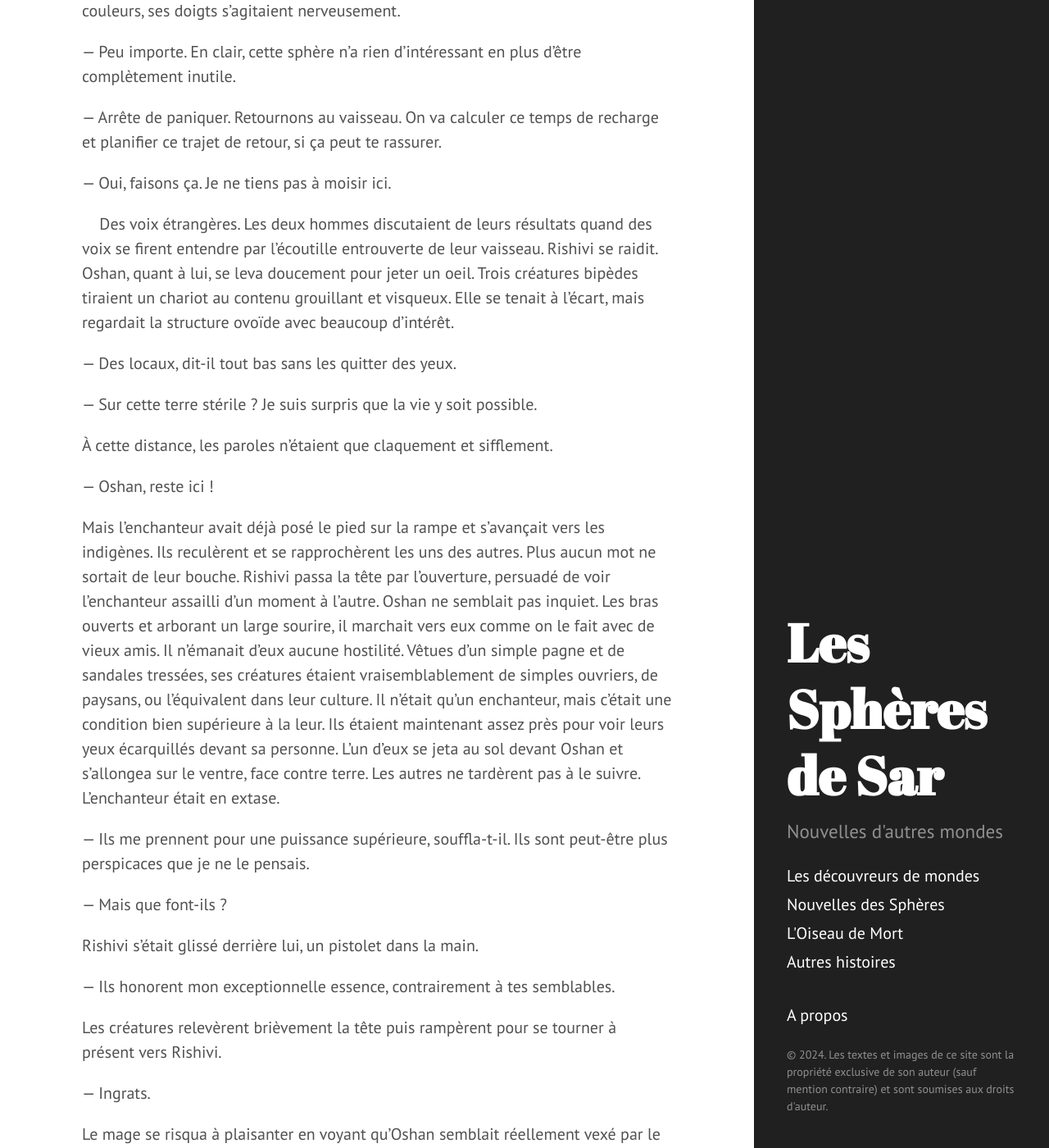
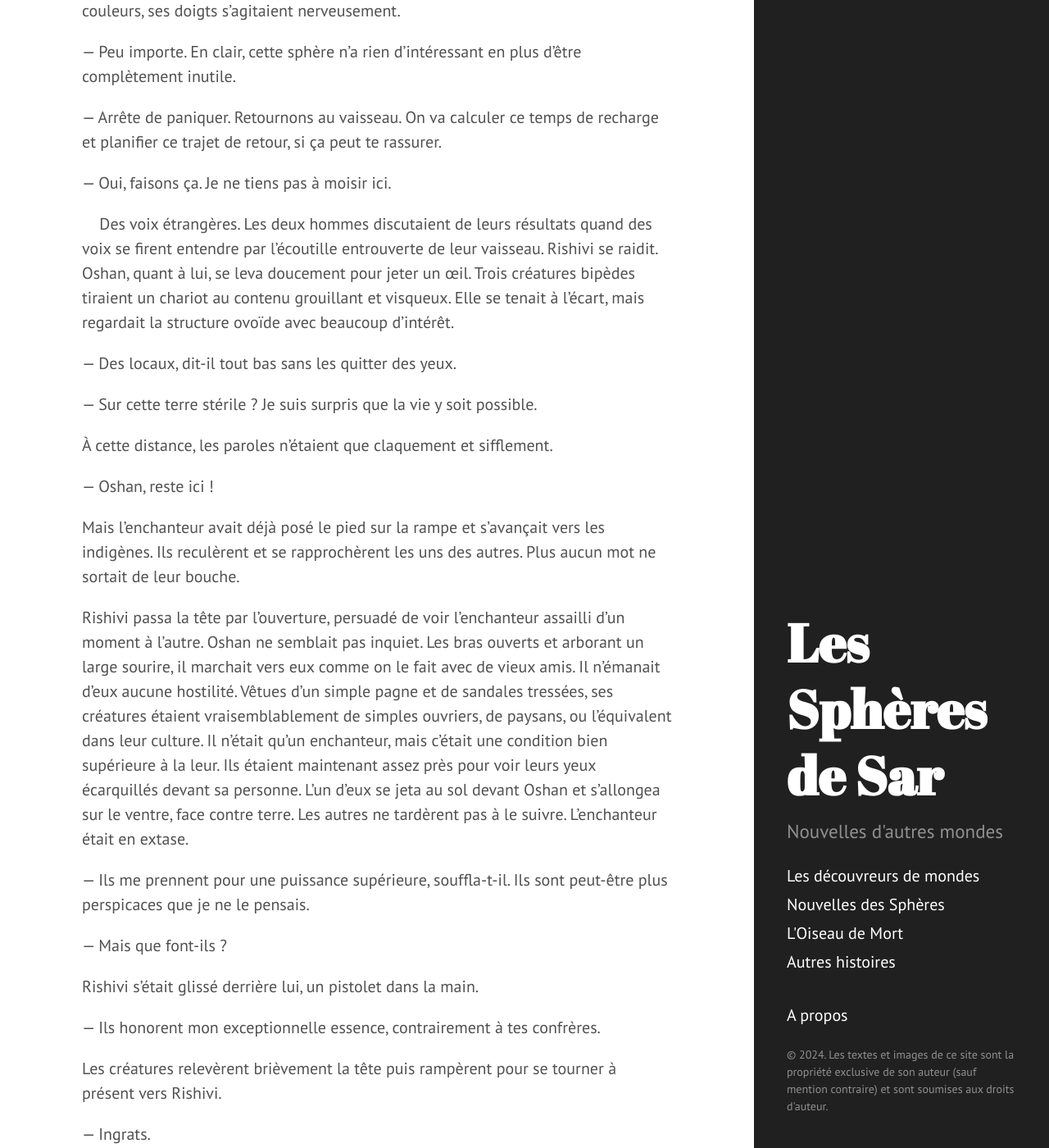
Before and after one commit to spheresdesar/shortstories, a Jekyll site: the page built from _posts/2016-04-27-l-attrait-du-vide.md, in a window 1280 px wide and 1400 px high, scrolled down 6532 px. Shown: the whole window at 82% size. Built offline with Jekyll 4.4.1, drawn with Linux system fonts in a browser that asks for light colours; comment, search, counter and statistics services are not loaded; some of the changed text lies outside the part shown.

Commit message:
Corrections L'attrait du vide

```diff
--- a/_posts/2016-04-27-l-attrait-du-vide.md
+++ b/_posts/2016-04-27-l-attrait-du-vide.md
@@ -70,7 +69,7 @@
 
 À peine, l'enchanteur avait atteint son siège que le vaisseau perdit brusquement de l'altitude. Il s'accrocha aux sangles de toutes ses forces pour ne pas rouler dans la cabine.
 
-— Par l'éther ! jura Rishivi qui luttait pour garder le contact avec sa sphère de contrôle.
+— Par l'Éther ! jura Rishivi qui luttait pour garder le contact avec sa sphère de contrôle.
 
 L'ovoïde fit une large embardée, son nez se dirigeait droit vers la surface bleue et liquide. Il piqua finalement vers le ciel, perturbant une nuée d'oiseaux noirs et blancs. Oshan profita d'une légère accalmie pour se glisser dans son siège.
 
@@ -86,26 +85,26 @@
 
 — On aurait dû faire demi-tour, ajouta-t-il.
 
-Le mage jeta la tête en arrière et ferma les yeux. Après un long moment de silence, Oshan détacha ses sangles et risqua un oeil au hublot.
+Le mage jeta la tête en arrière et ferma les yeux. Après un long moment de silence, Oshan détacha ses sangles et risqua un œil au hublot.
 
 — Au moins, on s'est posé sur la terre ferme.
 
 — Ouais, répondit Rishivi, sans conviction.
 
 
-&nbsp;&nbsp;&nbsp;&nbsp;Rishivi murmurait devant un panneau déployé sur la paroi de l'appareil. Le visage blême, il tanguait de gauche à droit comme pris d'ivresse.
+&nbsp;&nbsp;&nbsp;&nbsp;Rishivi murmurait devant le panneau déployé sur la paroi intérieur de l'appareil. Le visage blême, il tanguait de gauche à droit comme pris d'ivresse.
 
 — Alors, qu'est-ce que ça dit ? On peut sortir ou pas ?
 
 — Laisse-moi encore un peu de temps, je ne peux pas aller plus vite.
 
-— La terre n'a pas l'air bien avenante, mais j'ai hâte de voir les trésors que cette sphère cache.
+— Le paysage n'a pas l'air bien avenant, mais j'ai hâte de voir les trésors que cette sphère cache.
 
 Oshan remonta le vaisseau à pas joyeux. Il sortit une première combinaison étanche qu'il vérifia en cochant une à une les lignes d'une liste accrochée à côté. Il s'était attelé à la seconde quand Rishivi referma le panneau.
 
 — Alors ?
 
-— Et bien, l'air de OSRM11 semble semblable au nôtre. En moins d'une journée, nous ne devrions plus sentir de différence.
+— Et bien, l'air de OSRM11 est comparable à la nôtre. En moins d'une journée, nous ne devrions plus sentir de différence.
 
 — L'odeur, intervint Oshan. L'odeur est toujours différente. Quelle est ton odeur, OSRM11 ? Sérieusement, ne pourrait-on pas leur donner des noms plus sympathiques ?
 
@@ -166,7 +165,7 @@
 — Oui, faisons ça. Je ne tiens pas à moisir ici.
 
 
-&nbsp;&nbsp;&nbsp;&nbsp;Des voix étrangères. Les deux hommes discutaient de leurs résultats quand des voix se firent entendre par l’écoutille entrouverte de leur vaisseau. Rishivi se raidit. Oshan, quant à lui, se leva doucement pour jeter un oeil. Trois créatures bipèdes tiraient un chariot au contenu grouillant et visqueux. Elle se tenait à l’écart, mais regardait la structure ovoïde avec beaucoup d’intérêt.
+&nbsp;&nbsp;&nbsp;&nbsp;Des voix étrangères. Les deux hommes discutaient de leurs résultats quand des voix se firent entendre par l’écoutille entrouverte de leur vaisseau. Rishivi se raidit. Oshan, quant à lui, se leva doucement pour jeter un œil. Trois créatures bipèdes tiraient un chariot au contenu grouillant et visqueux. Elle se tenait à l’écart, mais regardait la structure ovoïde avec beaucoup d’intérêt.
 
 — Des locaux, dit-il tout bas sans les quitter des yeux.
 
@@ -177,6 +176,7 @@
 — Oshan, reste ici !
 
 Mais l’enchanteur avait déjà posé le pied sur la rampe et s’avançait vers les indigènes. Ils reculèrent et se rapprochèrent les uns des autres. Plus aucun mot ne sortait de leur bouche.
+
 Rishivi passa la tête par l’ouverture, persuadé de voir l’enchanteur assailli d’un moment à l’autre. Oshan ne semblait pas inquiet. Les bras ouverts et arborant un large sourire, il marchait vers eux comme on le fait avec de vieux amis. Il n’émanait d’eux aucune hostilité. Vêtues d’un simple pagne et de sandales tressées, ses créatures étaient vraisemblablement de simples ouvriers, de paysans, ou l’équivalent dans leur culture. Il n’était qu’un enchanteur, mais c'était une condition bien supérieure à la leur. Ils étaient maintenant assez près pour voir leurs yeux écarquillés devant sa personne. L’un d’eux se jeta au sol devant Oshan et s’allongea sur le ventre, face contre terre. Les autres ne tardèrent pas à le suivre. L’enchanteur était en extase.
 
 — Ils me prennent pour une puissance supérieure, souffla-t-il. Ils sont peut-être plus perspicaces que je ne le pensais.
@@ -185,7 +185,7 @@
 
 Rishivi s’était glissé derrière lui, un pistolet dans la main.
 
-— Ils honorent mon exceptionnelle essence, contrairement à tes semblables.
+— Ils honorent mon exceptionnelle essence, contrairement à tes confrères.
 
 Les créatures relevèrent brièvement la tête puis rampèrent pour se tourner à présent vers Rishivi.
 
@@ -289,7 +289,9 @@
 
 — Piracanocha ! Vachuacamac !
 
-Alors que la nuit reprenait ses droits, ces mots se propagèrent dans la bouche de tous les villageois. Rishivi n’arrivait pas à apprécier leur adoration comme le faisait Oshan. La ferveur est éphémère, elle n’apporte qu’illusion. Sur sa sphère natale, Rishivi ne pouvait espérer un tel traitement de faveur. Il n’était qu’un mage médiocre, seule sa caste supérieure lui a permis de devenir maître. Oshan ne lui était inférieur que par son rang à l’académie, s’il avait été gratifié d’une essence plus prononcée, il aurait dû lui donner du “maitre archimage” et n’aurait jamais fini dans le programme d’exploration.
+Alors que la nuit reprenait ses droits, ces mots se propagèrent dans la bouche de tous les villageois. Rishivi n’arrivait pas à apprécier leur adoration comme le faisait Oshan. La ferveur est éphémère, elle n’apporte qu’illusion.
+
+Sur sa sphère natale, Rishivi ne pouvait espérer un tel traitement de faveur. Il n’était qu’un mage médiocre, seule sa caste supérieure lui a permis de devenir maître. Oshan ne lui était inférieur que par son rang à l’académie, s’il avait été gratifié d’une essence plus prononcée, il aurait dû lui donner du “maitre archimage” et n’aurait jamais fini dans le programme d’exploration.
 
 — Impressionnant. Vraiment. Je dois m’avouer vaincu. Sans autre ressource que moi-même, je serais bien incapable d’une telle chose.
 
@@ -320,7 +322,7 @@
 
 — Imagine si nous partons comme des voleurs, imagine la répercussion sur ce village ou sur ces femelles.
 
-— Tu penses sincèrement que le sort de ces inférieurs m’intéresse un tant soit peu ? Ce monde comme ces choses n’ont rien à offrir, à moi ou au nouvel empire.
+— Tu penses sincèrement que le sort de ces inférieurs m’intéresse un tant soit peu ? Ce monde comme ces choses n’ont rien à offrir, à moi ou au Nouvel Empire.
 
 Le mage se redressa avec fierté et frappa son bâton sur le sol. Les fillettes sursautèrent et leurs sanglots devinrent muets.
 
```
Also changed, not shown: other parts of _posts/2016-04-27-l-attrait-du-vide.md (+16 -10 lines).
